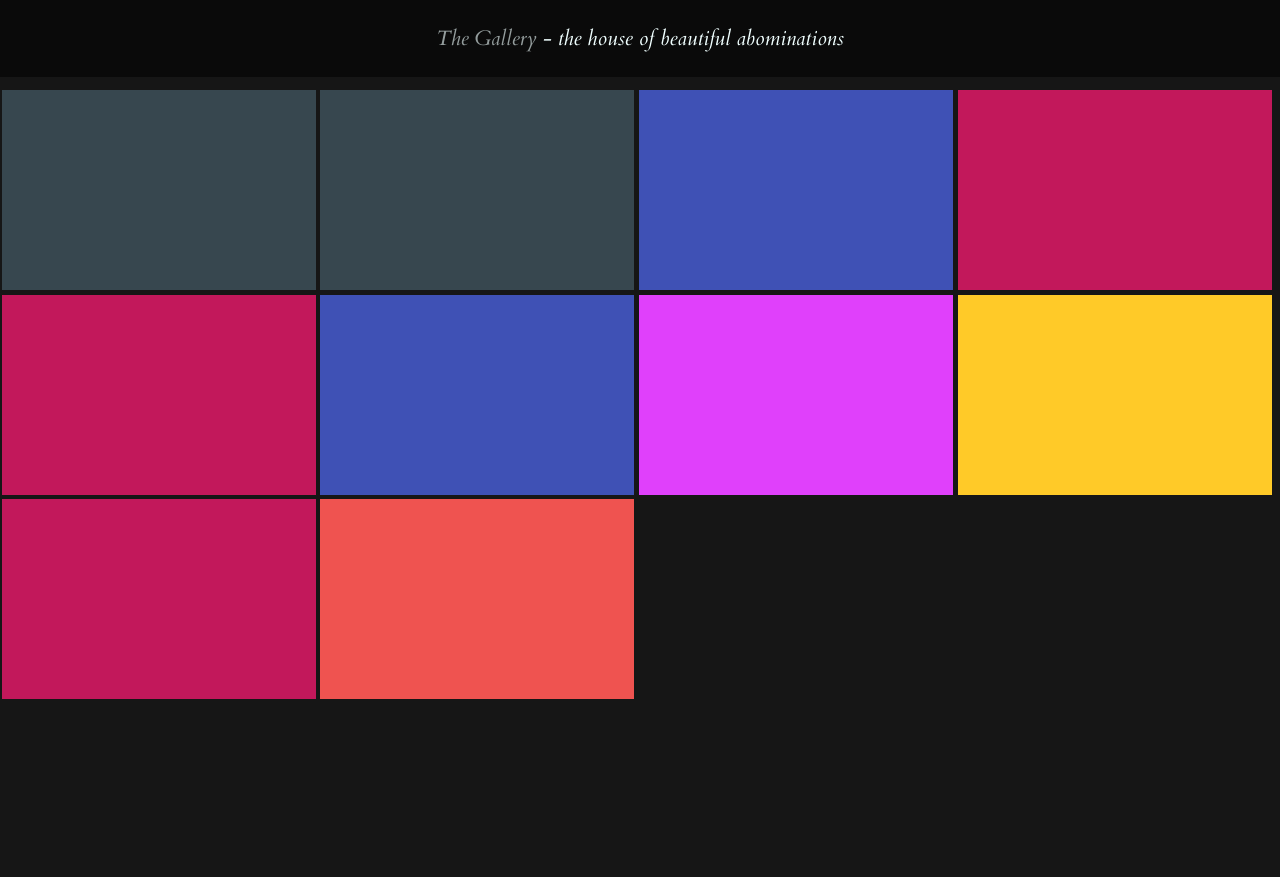
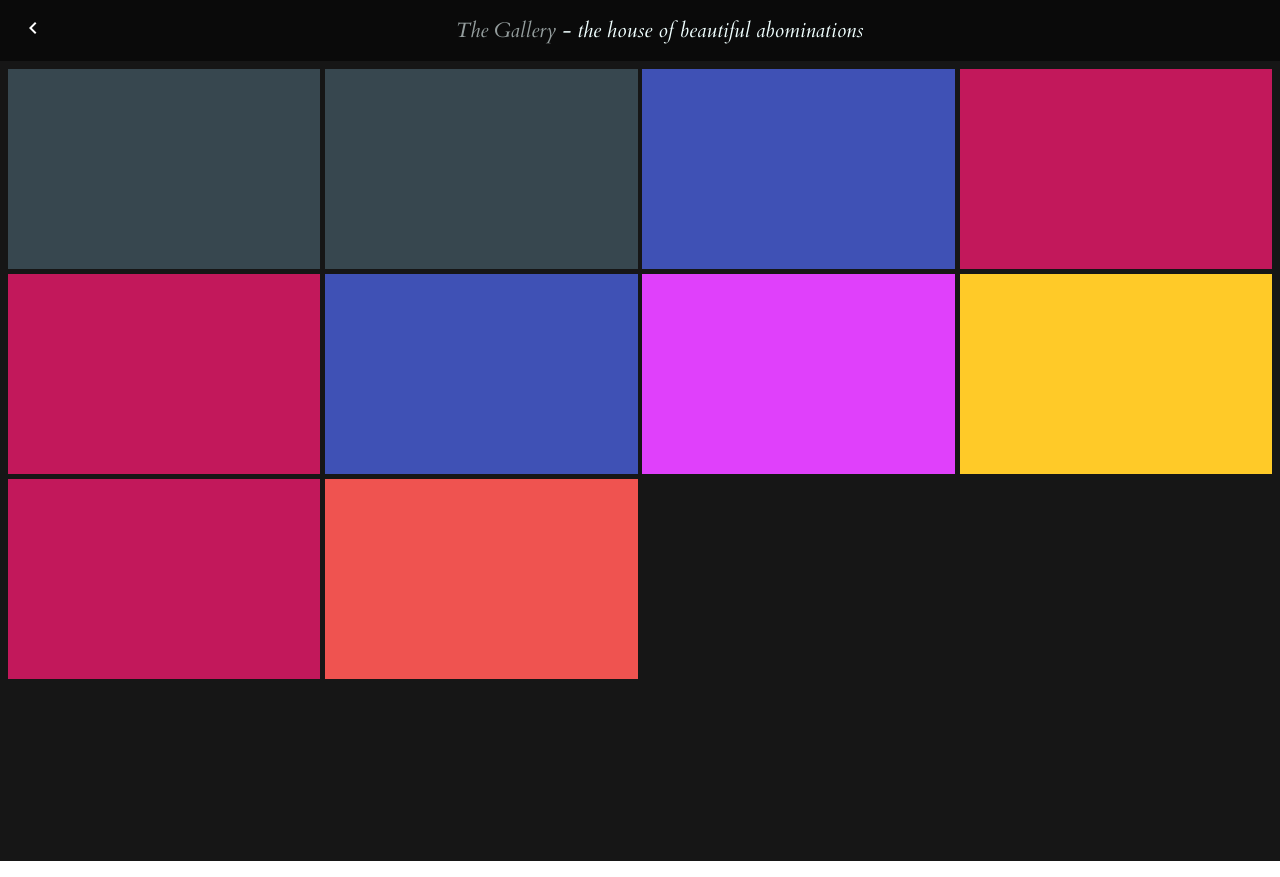
Before and after one commit to Error-501/personal-blog, a plain HTML site: page Pages/gallery.html in a window 1280 px wide. Drawn offline with Linux system fonts and the light colour scheme.

Commit message:
Gallery Back Icon added

```diff
--- a/Pages/css/master-style.css
+++ b/Pages/css/master-style.css
@@ -66,18 +66,19 @@
 
 header{
     background: var(--blackb);
-    padding:1.5em;
+    padding:1em;
     display: flex;
 
 }
 
 @media (max-width: 600px) {
     header {
-      flex-direction: column;
-      justify-content:center;
-      align-items:center;
+        flex-direction: column;
+        justify-content:center;
+        align-items:center;
     }
-  }
+}
+
 header h4{
     padding-left: 10%;
     color:whitesmoke;
@@ -300,29 +301,51 @@ nav{
 }
 
 
+.material-icons.md-light {
+    color: rgba(255, 255, 255, 1);
+}
+
+
+@media (max-width: 600px) {
+    .gal--head {
+        flex-direction: row;
+        justify-content:center;
+        align-items:center;
+    }
+}
+
+
+.gal--back{
+    display: block;
+    line-height: 1rem;
+    margin: 0px 10px 0px 5px;
+}
+
+.gal--back:hover{
+    color: var(--orange);
+    font-size: 1.9rem;
+    line-height: .5rem;
+    transform: translateY(8px);
+
+}
 
 .lite{
     opacity: .6;
 }
 
-.gal--head{
+.gal--txt{
     font-family: 'Cardo', serif;
     padding:0;
     font-style: italic;
     font-size: 1.3rem;
     letter-spacing: 0em;
     font-weight: 100;
-
 }
 
 .gal--grid-con
 {
     background: var(--blacka);
     min-height: 100vh;
-    padding-top:1%;
-    padding-right: .5rem;
-    margin-left:-3vw;
-
 }
 
 .gal--grid{
@@ -332,9 +355,12 @@ nav{
     grid-template-columns: repeat(auto-fill, minmax(var(--grid-min-size), 1fr));
     grid-gap: .3rem;
 
+    margin:0;
+    padding: .5rem;
+
 }
 
-li {
+.gal--grid li {
     list-style: none;
     padding: minmax(5rem,100vw) 0rem;
     width:100%;
--- a/Pages/gallery.html
+++ b/Pages/gallery.html
@@ -38,13 +38,18 @@
     <!-- stylesheet -->
     <link rel="stylesheet" href="css/master-style.css">
 
+
     <link rel="preconnect" href="https://fonts.googleapis.com">
     <link rel="preconnect" href="https://fonts.gstatic.com" crossorigin>
+    <link href="https://fonts.googleapis.com/icon?family=Material+Icons"rel="stylesheet">
     <link href="https://fonts.googleapis.com/css2?family=Cardo:ital@1&display=swap" rel="stylesheet">
 </head>
 <body>
-    <header class="sticky">
-        <h6 class="cen gal--head white"><i class="lite">The Gallery</i> - the house of beautiful abominations</h6>
+    <header class="sticky gal--head">
+        <span class="material-icons md-light gal--back">
+            chevron_left
+        </span>
+        <h6 class="cen gal--txt white"><i class="lite">The Gallery</i> - the house of beautiful abominations</h6>
     </header>
     <div class="gal--grid-con">
         <ul class="gal--grid">
```
Also changed, not shown: Pages/About.html (+1 -1 lines).
